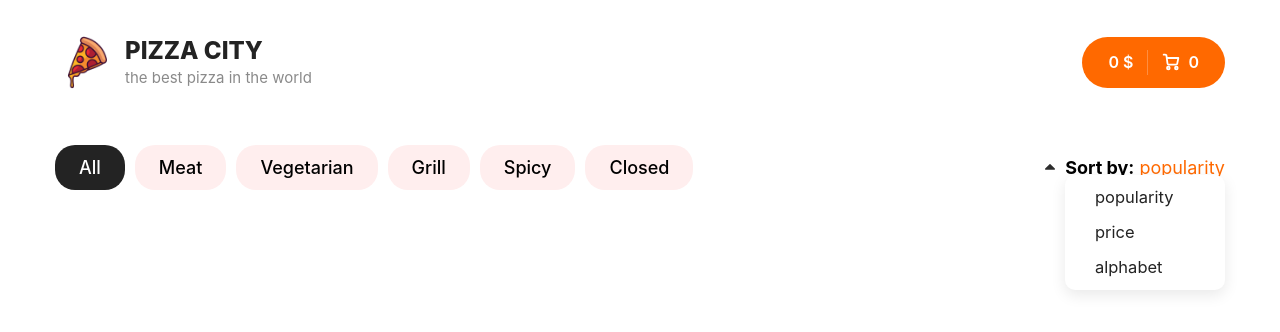
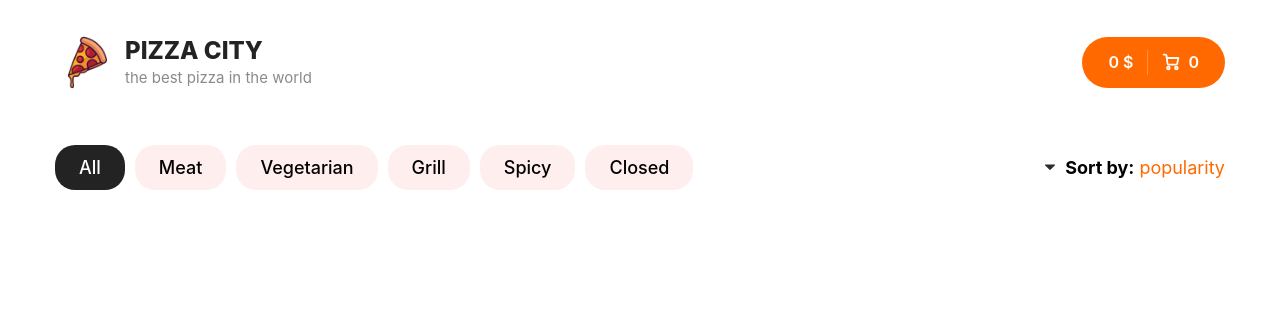
Before and after one commit to afsonk/pizza-store, a React (Create React App) app: page / in a window 1280 px wide. Shown: the top 332 px of the page. Built offline with nearby package versions, Linux system fonts and the light colour scheme.

Commit message:
ended up with sorting area

```diff
--- a/src/components/Home/Sort.tsx
+++ b/src/components/Home/Sort.tsx
@@ -1,19 +1,38 @@
+import classnames from "classnames"
+import {useState} from "react"
+import SortArrow from "./SortArrow"
 
 
 function Sort() {
     const sort = ['popularity', 'price', 'alphabet']
+    const [activeSort, setActiveSort] = useState(sort[0])
+    const [isVisible, setIsVisible] = useState(false)
+
+
+    const handleSortClick = (item: string): void => {
+        setActiveSort(item)
+        handleSortLabelClick()
+    }
+    const handleSortLabelClick = ():void => {
+        setIsVisible(prevState => !prevState)
+    }
+
+
     return (
         <div className={'sort'}>
-            <svg width="10" height="6" viewBox="0 0 10 6" fill="none" xmlns="http://www.w3.org/2000/svg">
-                <path d="M10 5C10 5.16927 9.93815 5.31576 9.81445 5.43945C9.69075 5.56315 9.54427 5.625 9.375 5.625H0.625C0.455729 5.625 0.309245 5.56315 0.185547 5.43945C0.061849 5.31576 0 5.16927 0 5C0 4.83073 0.061849 4.68424 0.185547 4.56055L4.56055 0.185547C4.68424 0.061849 4.83073 0 5 0C5.16927 0 5.31576 0.061849 5.43945 0.185547L9.81445 4.56055C9.93815 4.68424 10 4.83073 10 5Z" fill="#2C2C2C"></path>
-            </svg>
+            <SortArrow isVisible={isVisible}/>
             <b>Sort by:</b>
-            <span>{sort[0]}</span>
-            <div className={'sort__popup'}>
+            <span className={'sort__label'} onClick={handleSortLabelClick}>{activeSort}</span>
+            <div className={classnames('sort__popup',{
+                'active': isVisible
+            })}>
                 <ul>
                     {
                         sort.map(item => {
-                            return <li>{item}</li>
+                            return <li className={classnames({
+                                'active': item === activeSort
+                            })}
+                            onClick={() => handleSortClick(item)}>{item}</li>
                         })
                     }
                 </ul>
--- /dev/null
+++ b/src/components/Home/SortArrow.tsx
@@ -0,0 +1,15 @@
+import classnames from "classnames"
+
+
+function SortArrow({isVisible}: {isVisible: boolean}){
+    console.log(isVisible)
+    return(
+        <svg className={classnames('sort__arrow',{
+            'active': isVisible
+        })} width="10" height="6" viewBox="0 0 10 6" fill="none" xmlns="http://www.w3.org/2000/svg">
+            <path d="M10 5C10 5.16927 9.93815 5.31576 9.81445 5.43945C9.69075 5.56315 9.54427 5.625 9.375 5.625H0.625C0.455729 5.625 0.309245 5.56315 0.185547 5.43945C0.061849 5.31576 0 5.16927 0 5C0 4.83073 0.061849 4.68424 0.185547 4.56055L4.56055 0.185547C4.68424 0.061849 4.83073 0 5 0C5.16927 0 5.31576 0.061849 5.43945 0.185547L9.81445 4.56055C9.93815 4.68424 10 4.83073 10 5Z" fill="#2C2C2C"></path>
+        </svg>
+    )
+}
+
+export default SortArrow
--- a/src/style.scss
+++ b/src/style.scss
@@ -150,24 +150,47 @@ body {
     text-decoration: dashed;
   }
 }
+.sort__label{
+  cursor: pointer;
+}
+.sort__arrow{
+  transform: rotate(180deg);
+  &.active{
+    transform: rotate(0);
+  }
+}
 .sort__popup{
+  display: none;
   position: absolute;
   width: 160px;
   padding: 5px 0;
   right: 0;
-  bottom: -100px;
+  bottom: -150px;
   background-color: #fff;
-  box-shadow: 0px 5px 15px rgb(0 0 0 / 9%);
+  box-shadow: 0px 5px 15px RGB(0 0 0 / 9%);
   border-radius: 10px;
+  &.active{
+    display: block;
+  }
   ul{
+    border-radius: 10px;
     list-style: none;
     color: $black;
     font-size: 1.1rem;
     li{
-      display: block;
+      display: inline-block;
+      cursor: pointer;
       width: 100%;
-      border-radius: 10px;
-      padding: 5px 30px;
+      padding: 12px 20px;
+      transition: .1s linear;
+      &.active{
+        color: $orange;
+        background-color: rgba(252, 213, 213, 0.4);
+        font-weight: 500;
+      }
+      &:hover{
+        background-color: rgba(252, 213, 213, 0.4);
+      }
     }
   }
 }
```
